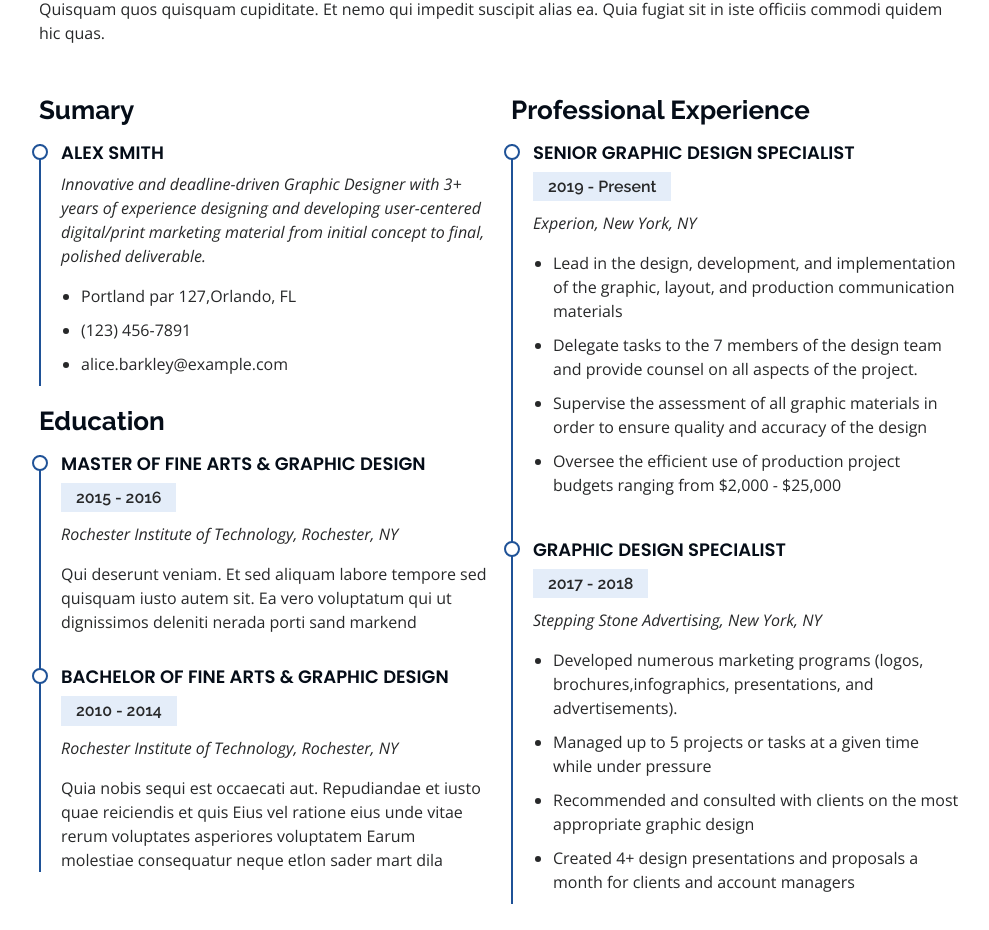
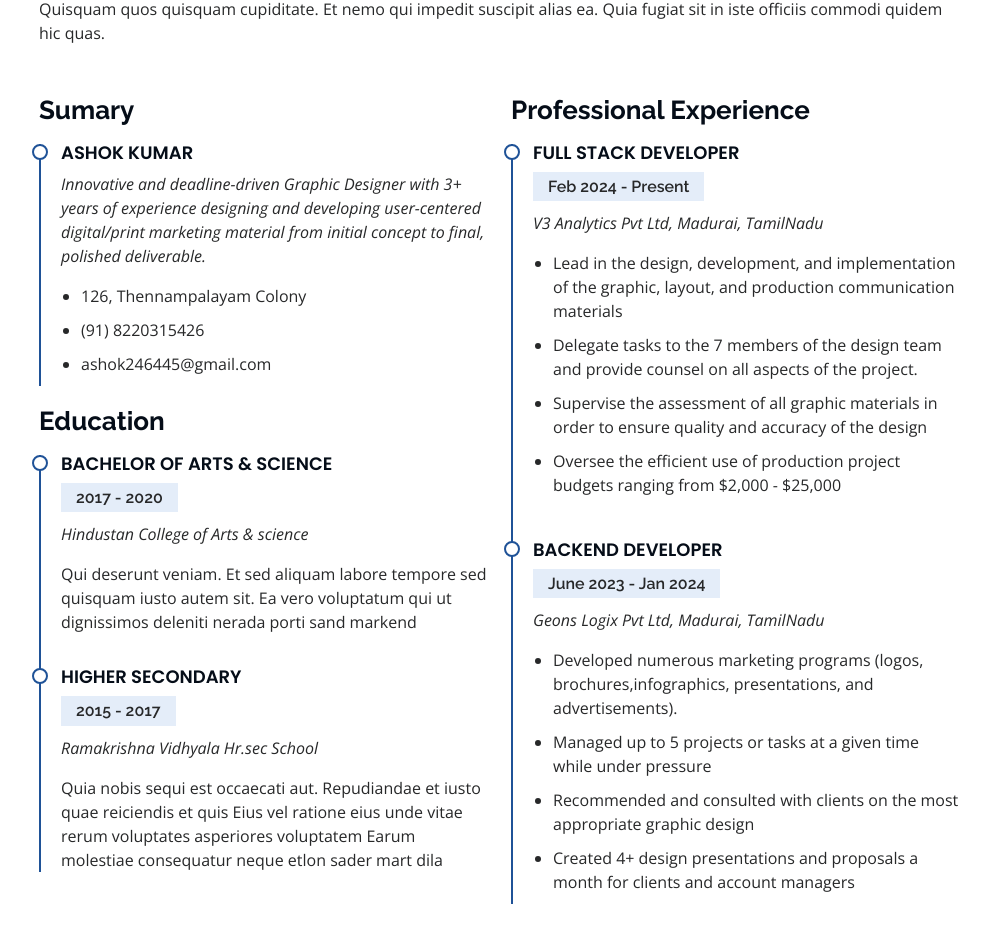
Before and after one commit to AshokAshok24/my-portfolio, a Next.js app: page / in a window 1280 px wide. Shown: the part 2575-3505 px from the top of the page, without its empty margins (291-1280 px from the left). Built offline with nearby package versions, Linux system fonts and the light colour scheme.

Commit message:
Resume Altered

```diff
--- a/components/Resume.jsx
+++ b/components/Resume.jsx
@@ -15,35 +15,35 @@ const Resume = () => {
                         <div class="col-lg-6" data-aos="fade-up">
                             <h3 class="resume-title">Sumary</h3>
                             <div class="resume-item pb-0">
-                                <h4>Alex Smith</h4>
+                                <h4>Ashok Kumar</h4>
                                 <p><em>Innovative and deadline-driven Graphic Designer with 3+ years of experience designing and developing user-centered digital/print marketing material from initial concept to final, polished deliverable.</em></p>
                                 <ul>
-                                    <li>Portland par 127,Orlando, FL</li>
-                                    <li>(123) 456-7891</li>
-                                    <li>alice.barkley@example.com</li>
+                                    <li>126, Thennampalayam Colony</li>
+                                    <li>(91) 8220315426</li>
+                                    <li>ashok246445@gmail.com</li>
                                 </ul>
                             </div>
 
                             <h3 class="resume-title">Education</h3>
                             <div class="resume-item">
-                                <h4>Master of Fine Arts &amp; Graphic Design</h4>
-                                <h5>2015 - 2016</h5>
-                                <p><em>Rochester Institute of Technology, Rochester, NY</em></p>
+                                <h4>Bachelor of Arts &amp; Science</h4>
+                                <h5>2017 - 2020</h5>
+                                <p><em>Hindustan College of Arts &amp; science</em></p>
                                 <p>Qui deserunt veniam. Et sed aliquam labore tempore sed quisquam iusto autem sit. Ea vero voluptatum qui ut dignissimos deleniti nerada porti sand markend</p>
                             </div>
                             <div class="resume-item">
-                                <h4>Bachelor of Fine Arts &amp; Graphic Design</h4>
-                                <h5>2010 - 2014</h5>
-                                <p><em>Rochester Institute of Technology, Rochester, NY</em></p>
+                                <h4>Higher Secondary</h4>
+                                <h5>2015 - 2017</h5>
+                                <p><em>Ramakrishna Vidhyala Hr.sec School</em></p>
                                 <p>Quia nobis sequi est occaecati aut. Repudiandae et iusto quae reiciendis et quis Eius vel ratione eius unde vitae rerum voluptates asperiores voluptatem Earum molestiae consequatur neque etlon sader mart dila</p>
                             </div>
                         </div>
                         <div class="col-lg-6" data-aos="fade-up" data-aos-delay="100">
                             <h3 class="resume-title">Professional Experience</h3>
                             <div class="resume-item">
-                                <h4>Senior graphic design specialist</h4>
-                                <h5>2019 - Present</h5>
-                                <p><em>Experion, New York, NY </em></p>
+                                <h4>Full Stack Developer</h4>
+                                <h5>Feb 2024 - Present</h5>
+                                <p><em>V3 Analytics Pvt Ltd, Madurai, TamilNadu</em></p>
                                 <ul>
                                     <li>Lead in the design, development, and implementation of the graphic, layout, and production communication materials</li>
                                     <li>Delegate tasks to the 7 members of the design team and provide counsel on all aspects of the project. </li>
@@ -52,9 +52,9 @@ const Resume = () => {
                                 </ul>
                             </div>
                             <div class="resume-item">
-                                <h4>Graphic design specialist</h4>
-                                <h5>2017 - 2018</h5>
-                                <p><em>Stepping Stone Advertising, New York, NY</em></p>
+                                <h4>BackEnd Developer</h4>
+                                <h5>June 2023 - Jan 2024</h5>
+                                <p><em>Geons Logix Pvt Ltd, Madurai, TamilNadu</em></p>
                                 <ul>
                                     <li>Developed numerous marketing programs (logos, brochures,infographics, presentations, and advertisements).</li>
                                     <li>Managed up to 5 projects or tasks at a given time while under pressure</li>
```
